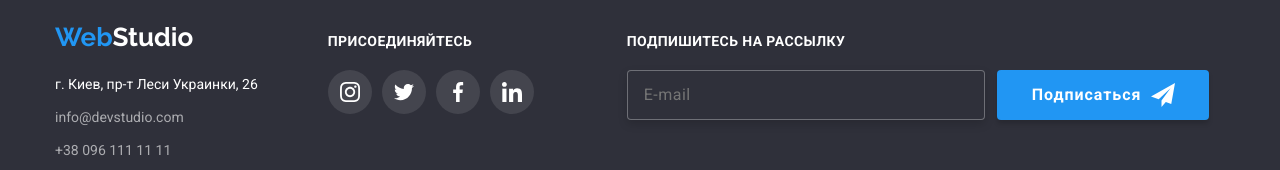
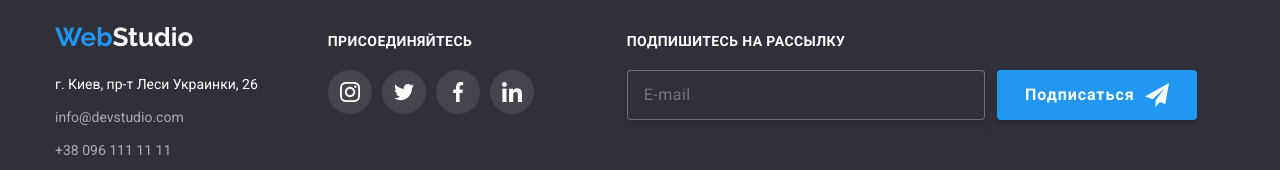
Before and after one commit to 7MVM7/goit-markup-hw-06, a plain HTML site: page index.html in a window 1280 px wide. Shown: the part 2712-2882 px from the top of the page. Drawn offline with nearby package versions, Linux system fonts and the light colour scheme.

Commit message:
видалив

```diff
--- a/css/styles.css
+++ b/css/styles.css
@@ -721,6 +721,7 @@ img {
 .bt-mail {
   display: flex;
   align-items: center;
+  justify-content: center;
   min-width: 200px;
   height: 50px;
   box-shadow: 0px 4px 4px rgba(0, 0, 0, 0.15);
@@ -732,7 +733,7 @@ img {
 
 .sign-up {
   font-family: var(--main-font);
-  padding-left: 29px;
+
   font-weight: 700;
   font-size: 16px;
   line-height: 1.87;
@@ -746,7 +747,7 @@ img {
 .vector-bt {
   display: flex;
   align-items: center;
-  margin-right: 28px;
+
   margin-left: 10px;
   height: 24px;
   width: 24px;
```
